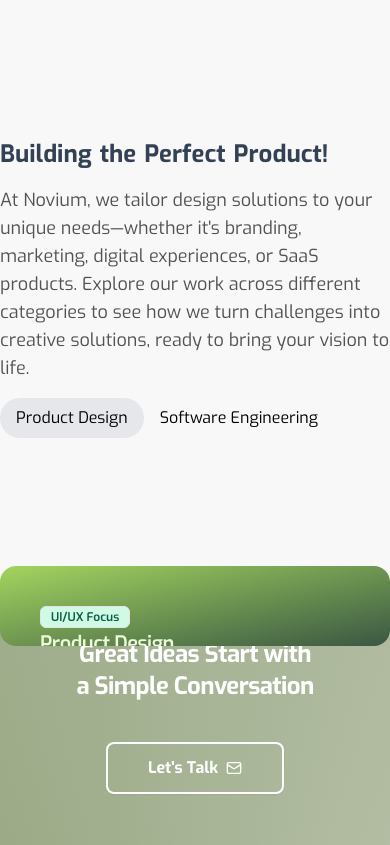
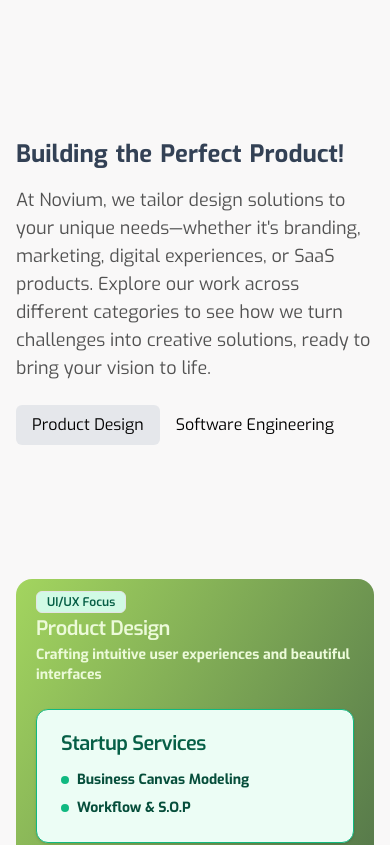
Before and after one commit to noviumcollective/novium-web, a Next.js app: page / in a window 390 px wide. Shown: the part 1200-2045 px from the top of the page. Built offline with nearby package versions, Linux system fonts and the light colour scheme.

Commit message:
fix: responsive issues

```diff
--- a/src/components/globals/footer.tsx
+++ b/src/components/globals/footer.tsx
@@ -167,7 +167,7 @@
                                 Subscribe
                             </NoviumButton>
                         </div>
-                        <p className="text-novium-light-gray text-sm">
+                        <p className="text-slate-500 text-sm">
                             By submitting your email address, you agree to
                             receive the monthly Levupp newsletter. For more
                             information, please read our{" "}
--- a/src/components/globals/nav-bar.tsx
+++ b/src/components/globals/nav-bar.tsx
@@ -37,10 +37,10 @@
                 </Link>
 
                 {/* Separator */}
-                <Separator orientation="vertical" className="mx-10 h-6 hidden md:block w-[1px] bg-black" />
+                <Separator orientation="vertical" className="mx-10 h-6 hidden lg:block w-[1px] bg-black" />
 
                 {/* Desktop Navigation */}
-                <nav className="hidden md:flex md:items-center md:space-x-10">
+                <nav className="hidden lg:flex md:items-center md:space-x-10">
                     <Link
                         href="/"
                         className={cn(
@@ -80,7 +80,7 @@
                 </nav>
 
                 {/* Contact Button */}
-                <div className="hidden md:block ml-auto">
+                <div className="hidden lg:block ml-auto">
                     <Link href="mailto:sales@novium.io">
                         <Button className="w-40 transform rounded-lg bg-slate-900 px-6 py-2 font-medium text-white transition-all duration-300 hover:-translate-y-0.5 hover:bg-gray-800">
                             Let&apos;s Talk
@@ -92,7 +92,7 @@
                 {/* Mobile Menu */}
                 <Sheet open={isOpen} onOpenChange={setIsOpen}>
                     <SheetTrigger asChild>
-                        <Button variant="ghost" size="icon" className="ml-auto md:hidden">
+                        <Button variant="ghost" size="icon" className="ml-auto lg:hidden">
                             <div className="relative size-9">
                                 <Image src={NoviumMenu} alt="Novium Menu Icon" fill className="object-contain" />
                             </div>
--- a/src/components/sections/custom-tabs/product-design.tsx
+++ b/src/components/sections/custom-tabs/product-design.tsx
@@ -1,6 +1,5 @@
 import { Badge } from "@/components/ui/badge";
 import { Card, CardHeader, CardTitle, CardDescription, CardContent } from "@/components/ui/card";
-
 
 export function ProductDesignSection() {
     return (
@@ -43,8 +42,6 @@
                     </ul>
                 </CardContent>
             </Card>
-
-            {/* Other cards can go here */}
         </div>
     );
 }
--- a/src/components/sections/custom-tabs/services-tabs.tsx
+++ b/src/components/sections/custom-tabs/services-tabs.tsx
@@ -10,7 +10,7 @@
         title: "Product Design",
         value: "product_design",
         content: (
-            <div className="w-full overflow-hidden relative h-full rounded-2xl p-10 text-xl md:text-4xl font-bold text-white bg-gradient-to-br from-novium-green to-novium-dark-green">
+            <div className="w-full overflow-hidden relative h-full rounded-2xl p-5 md:p-10 text-xl md:text-4xl font-bold text-white bg-gradient-to-br from-novium-green to-novium-dark-green flex flex-col justify-center items-start">
                 <CardHeader className="px-0 pt-0">
                     <Badge
                         variant="outline"
@@ -81,7 +81,7 @@
         title: "Software Engineering",
         value: "software_engineering",
         content: (
-            <div className="w-full overflow-hidden relative h-full rounded-2xl p-10 text-xl md:text-4xl font-bold text-white bg-gradient-to-br from-novium-secondary to-novium-primary font-mono">
+            <div className="w-full overflow-hidden relative h-full rounded-2xl p-5 md:p-10 text-xl md:text-4xl font-bold text-white bg-gradient-to-br from-novium-secondary to-novium-primary font-mono flex flex-col justify-center items-start">
                 <CardHeader className="px-0 pt-0">
                     <Badge variant="outline" className="w-fit bg-white">
                         Development Focus
@@ -157,7 +157,7 @@
 
 export function ServicesTabs() {
     return (
-        <div className=" [perspective:1000px] relative flex flex-col container mx-auto w-full items-start justify-start my-40">
+        <div className="h-[110dvh] lg:h-[60dvh] [perspective:1000px] relative flex flex-col container mx-auto w-full items-start justify-start my-40 px-4 lg:px-0">
             <div className="">
                 <h1 className="z-10 text-2xl font-bold text-slate-700 md:text-4xl lg:text-7xl dark:text-slate-300">
                     {"Building the Perfect Product!".split(" ").map((word, index) => (
@@ -187,7 +187,7 @@
                         duration: 0.3,
                         delay: 0.8,
                     }}
-                    className="py-4 text-lg font-normal text-neutral-600 dark:text-neutral-400"
+                    className="py-4 text-lg font-normal text-neutral-600 max-w-5xl"
                 >
                     At Novium, we tailor design solutions to your unique needs—whether it&apos;s branding, marketing,
                     digital experiences, or SaaS products. Explore our work across different categories to see how we
--- a/src/components/sections/custom-tabs/tabs.tsx
+++ b/src/components/sections/custom-tabs/tabs.tsx
@@ -40,7 +40,7 @@
         <>
             <div
                 className={cn(
-                    "flex flex-row items-center justify-start [perspective:1000px] relative overflow-auto sm:overflow-visible no-visible-scrollbar max-w-full w-full",
+                    "flex flex-row h-20 items-center justify-start [perspective:1000px] relative overflow-auto sm:overflow-visible no-visible-scrollbar max-w-full w-full",
                     containerClassName
                 )}
             >
@@ -52,7 +52,7 @@
                         }}
                         onMouseEnter={() => setHovering(true)}
                         onMouseLeave={() => setHovering(false)}
-                        className={cn("relative px-4 py-2 rounded-full", tabClassName)}
+                        className={cn("relative px-4 py-2 rounded-md", tabClassName)}
                         style={{
                             transformStyle: "preserve-3d",
                         }}
@@ -62,7 +62,7 @@
                                 layoutId="clickedbutton"
                                 transition={{ type: "spring", bounce: 0.3, duration: 0.6 }}
                                 className={cn(
-                                    "absolute inset-0 bg-gray-200 dark:bg-zinc-800 rounded-full ",
+                                    "absolute inset-0 bg-gray-200 rounded-md ",
                                     activeTabClassName
                                 )}
                             />
```
